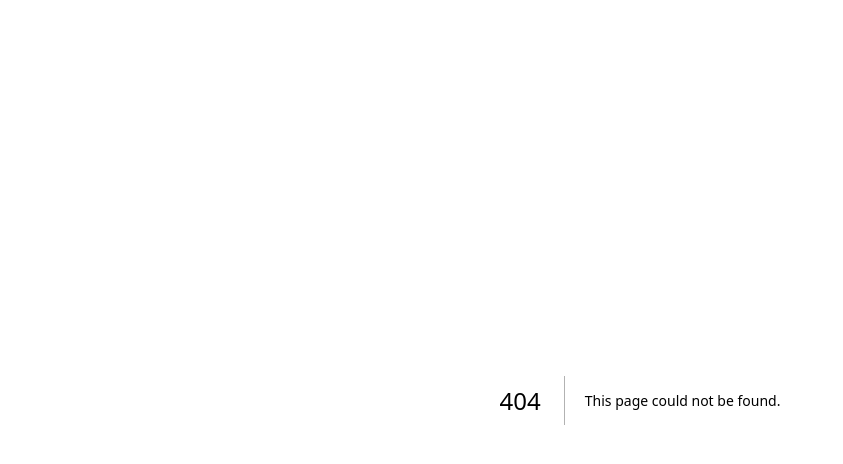
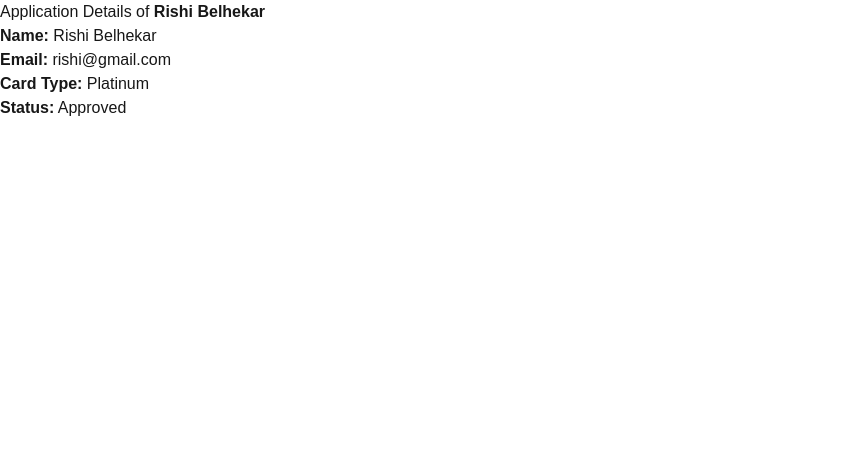
Before and after one commit to sudhirhadge/productHCL, a Next.js app in the folder my-app/: page /admin/admincomponent/applications/1 in a window 1280 px wide. Before the commit this address had no page. Shown: the top 464 px of the page, without its empty margins (0-843 px from the left). Built offline with nearby package versions, Linux system fonts and the light colour scheme.

Commit message:
app id details page added

```diff
--- /dev/null
+++ b/my-app/app/admin/admincomponent/applications/[id]/page.jsx
@@ -0,0 +1,29 @@
+"use client";
+import { useParams } from "next/navigation";
+import { useEffect, useState } from "react";
+
+export default function ApplicationDetail() {
+    const { id } = useParams();
+    const [app, setApp] = useState(null);
+
+    useEffect(() => {
+        fetch("/applications.json")
+            .then((res) => res.json())
+            .then((data) => {
+                const found = data.find((a) => a.id.toString() === id);
+                setApp(found);
+            });
+    }, [id]);
+
+    if (!app) return <h2>Application not found</h2>;
+
+    return (
+        <div className="admin-panel">
+            <h2>Application Details of <b>{app.name}</b></h2>
+            <p><strong>Name:</strong> {app.name}</p>
+            <p><strong>Email:</strong> {app.email}</p>
+            <p><strong>Card Type:</strong> {app.cardType}</p>
+            <p><strong>Status:</strong> {app.status}</p>
+        </div>
+    );
+}
```
